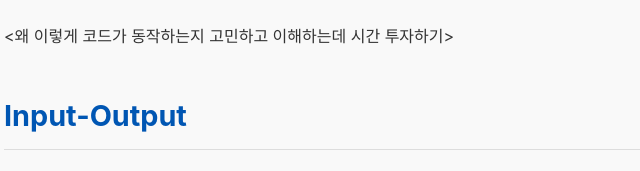
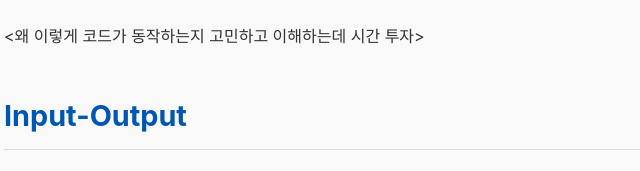
Before and after one commit to honghyunjin7/python_study, a plain HTML site: page index.html in a window 1280 px wide. Shown: the part 170-341 px from the top of the page, 236-876 px from the left. Drawn offline with Linux system fonts and the light colour scheme.

Commit message:
Update index.html

```diff
--- a/index.html
+++ b/index.html
@@ -8,7 +8,7 @@
 </head>
 <body>
     <h1>Python_Study</h1>
-    <p>&lt;왜 이렇게 코드가 동작하는지 고민하고 이해하는데 시간 투자하기&gt;</p>
+    <p>&lt;왜 이렇게 코드가 동작하는지 고민하고 이해하는데 시간 투자&gt;</p>
 
     <h2>Input-Output</h2>
     <p>end=" "를 쓰는 이유는 문제의 출력 예시가 1 4 2 3처럼 한 줄에 공백으로 구분되어 나오게 하기 위함이다.</p>
```
